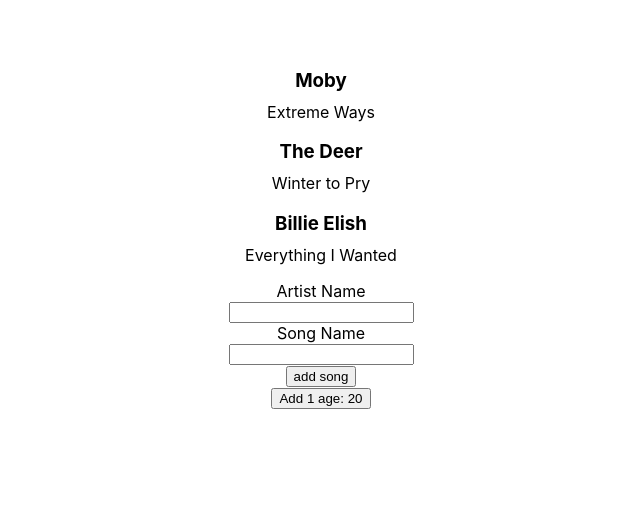
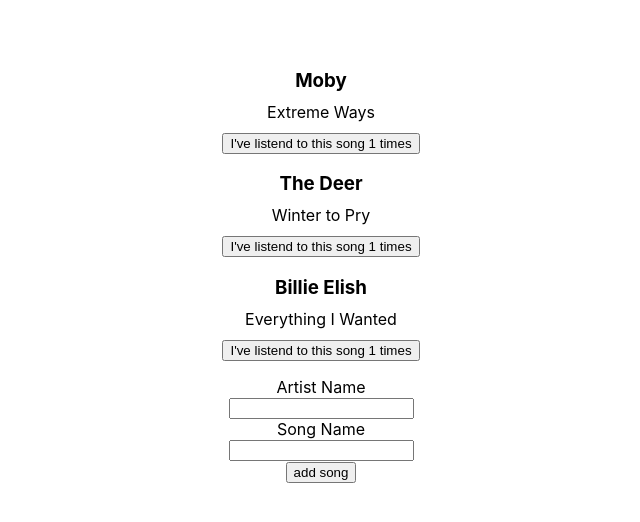
Before and after one commit to lukenems/hooks-demo-app, a React (Create React App) app: page / in a window 1280 px wide. Shown: the top 522 px of the page, without its empty margins (319-959 px from the left). Built offline with nearby package versions, Linux system fonts and the light colour scheme.

Commit message:
addedd feature to count how many times you listen to an individual song

```diff
--- a/src/components/SongList.js
+++ b/src/components/SongList.js
@@ -3,21 +3,31 @@ import uuid from "uuid";
 import NewSongForm from "./NewSongForm";
 
 const SongList = () => {
+
   const [songs, setSongs] = useState([
-    { artist: 'Moby', title: "Extreme Ways", id: 1 },
-    { artist: 'The Deer', title: "Winter to Pry", id: 2 },
-    { artist: 'Billie Elish', title: "Everything I Wanted", id: 3 }
+    { artist: 'Moby', title: "Extreme Ways", id: 1, timesListened: 1 },
+    { artist: 'The Deer', title: "Winter to Pry", id: 2, timesListened: 1 },
+    { artist: 'Billie Elish', title: "Everything I Wanted", id: 3, timesListened: 1 }
   ]);
 
   const addSong = (artist, title) => {
-    setSongs([...songs, { artist, title, id: uuid() }]);
+    setSongs([...songs, { artist, title, id: uuid(), timesListened: 1 }]);
   };
 
-  const [age, setAge] = useState(20);
+  const addListen = listened => {
+    const allSongs = [...songs]
+    for (let i of allSongs) {
+      if (i.title === listened.title) {
+        i.timesListened = i.timesListened + 1
+        break;
+      }
+    }
+    setSongs([...allSongs])
+  }
 
-  useEffect(() => {
-    console.log("quick useEffect test", age);
-  }, [age, songs]);
+  // useEffect(() => {
+  //   console.log("quick useEffect test", timesListened);
+  // }, [timesListened]);
 
   return (
     <div className='song-list'>
@@ -27,12 +37,13 @@ const SongList = () => {
             <>
               <h3>{song.artist}</h3>
               <li key={song.id}>{song.title}</li>
+              <button onClick={() => addListen(song)}>I've listend to this song {song.timesListened} times</button>
             </>
           );
         })}
       </ul>
       <NewSongForm addSong={addSong} />
-      <button onClick={() => setAge(age + 1)}>Add 1 age: {age}</button>
+
     </div>
   );
 };
```
